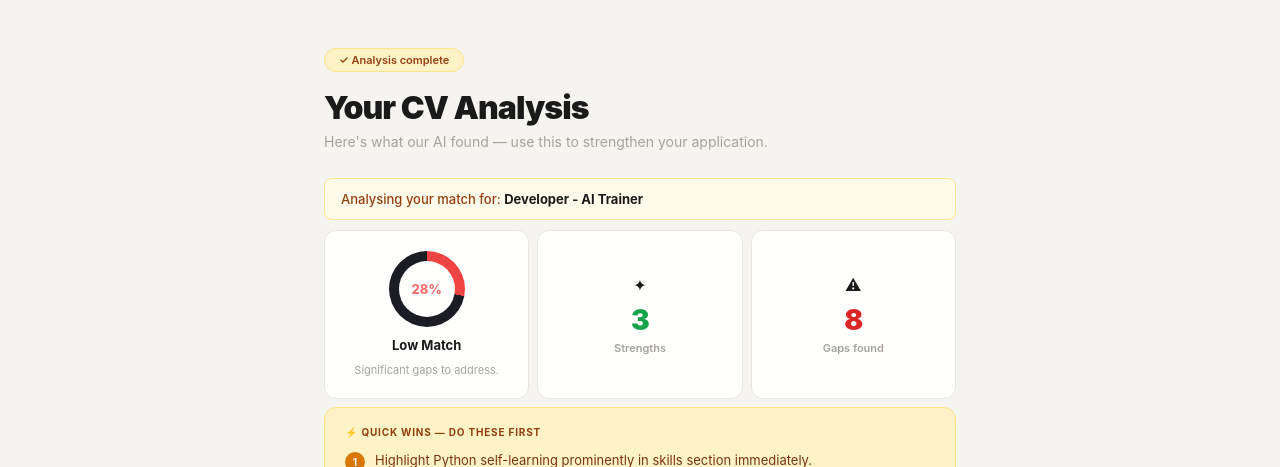
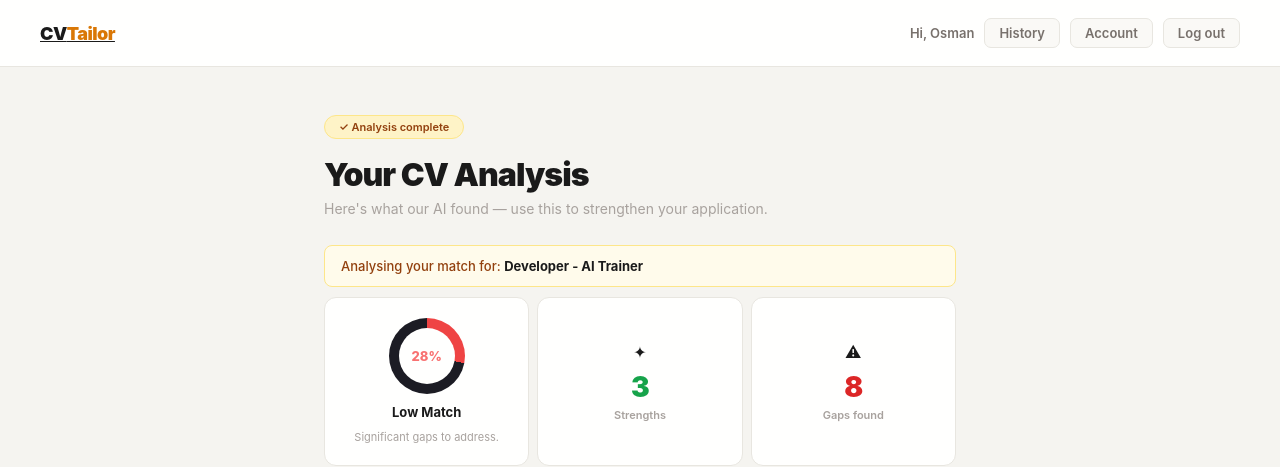
Before and after one commit to zayzadrn/cv-tailor, a Flask app: page /history/1 in a window 1280 px wide. Shown: the top 467 px of the page. Run offline with Flask 3, Linux system fonts and the light colour scheme; a user stored in the database is signed in; some libraries are stand-ins or nearby versions.

Commit message:
clickable logo, nav on results page

```diff
--- a/templates/404.html
+++ b/templates/404.html
@@ -9,7 +9,7 @@
 </head>
 <body>
 <div class="nav">
-    <div class="nav-logo">CV<span>Tailor</span></div>
+    <a href="/" class="nav-logo">CV<span>Tailor</span></a>
 </div>
 <div class="auth-wrapper">
     <div class="auth-card" style="text-align:center;">
--- a/templates/account.html
+++ b/templates/account.html
@@ -9,7 +9,7 @@
 </head>
 <body>
 <nav class="nav">
-    <div class="nav-logo">CV<span>Tailor</span></div>
+    <a href="/" class="nav-logo">CV<span>Tailor</span></a>
     <div style="display:flex;gap:10px;align-items:center;">
         {% if current_user.is_authenticated %}
             <span class="nav-name">Hi, {{ current_user.name.split()[0] }}</span>
--- a/templates/history.html
+++ b/templates/history.html
@@ -9,7 +9,7 @@
 </head>
 <body>
 <div class="nav">
-    <div class="nav-logo">CV<span>Tailor</span></div>
+    <a href="/" class="nav-logo">CV<span>Tailor</span></a>
     <div style="display:flex;gap:10px;align-items:center;">
         <a href="/" class="back-btn" style="margin:0">← New Analysis</a>
     </div>
--- a/templates/index.html
+++ b/templates/index.html
@@ -11,7 +11,7 @@
 
 <!-- NAV -->
 <nav class="nav">
-    <div class="nav-logo">CV<span>Tailor</span></div>
+    <a href="/" class="nav-logo">CV<span>Tailor</span></a>
     <div style="display:flex;gap:10px;align-items:center;">
         {% if current_user.is_authenticated %}
             <span class="nav-name">Hi, {{ current_user.name.split()[0] }}</span>
@@ -209,6 +209,5 @@ function switchMode(mode) {
         btns[1].classList.add('active');
     }
 }
-</script>
 </body>
 </html>
--- a/templates/login.html
+++ b/templates/login.html
@@ -9,7 +9,7 @@
 </head>
 <body>
 <div class="nav">
-    <div class="nav-logo">CV<span>Tailor</span></div>
+    <a href="/" class="nav-logo">CV<span>Tailor</span></a>
 </div>
 <div class="auth-wrapper">
     <div class="auth-card">
--- a/templates/result.html
+++ b/templates/result.html
@@ -9,6 +9,21 @@
     <script src="https://cdnjs.cloudflare.com/ajax/libs/jspdf/2.5.1/jspdf.umd.min.js"></script>
 </head>
 <body>
+<nav class="nav">
+    <a href="/" class="nav-logo">CV<span>Tailor</span></a>
+    <div style="display:flex;gap:10px;align-items:center;">
+        {% if current_user.is_authenticated %}
+            <span class="nav-name">Hi, {{ current_user.name.split()[0] }}</span>
+            <a href="/history" class="history-nav-btn">History</a>
+            <a href="/account" class="history-nav-btn">Account</a>
+            <a href="/logout" class="history-nav-btn">Log out</a>
+        {% else %}
+            <a href="/login" class="history-nav-btn">Log in</a>
+            <a href="/signup" class="nav-badge" style="text-decoration:none;">Sign up free</a>
+        {% endif %}
+    </div>
+</nav>
+
 <div class="container">
     <div class="result-badge">✓ Analysis complete</div>
     <h1 class="result-title">Your CV Analysis</h1>
--- a/templates/signup.html
+++ b/templates/signup.html
@@ -9,7 +9,7 @@
 </head>
 <body>
 <div class="nav">
-    <div class="nav-logo">CV<span>Tailor</span></div>
+    <a href="/" class="nav-logo">CV<span>Tailor</span></a>
 </div>
 <div class="auth-wrapper">
     <div class="auth-card">
```
